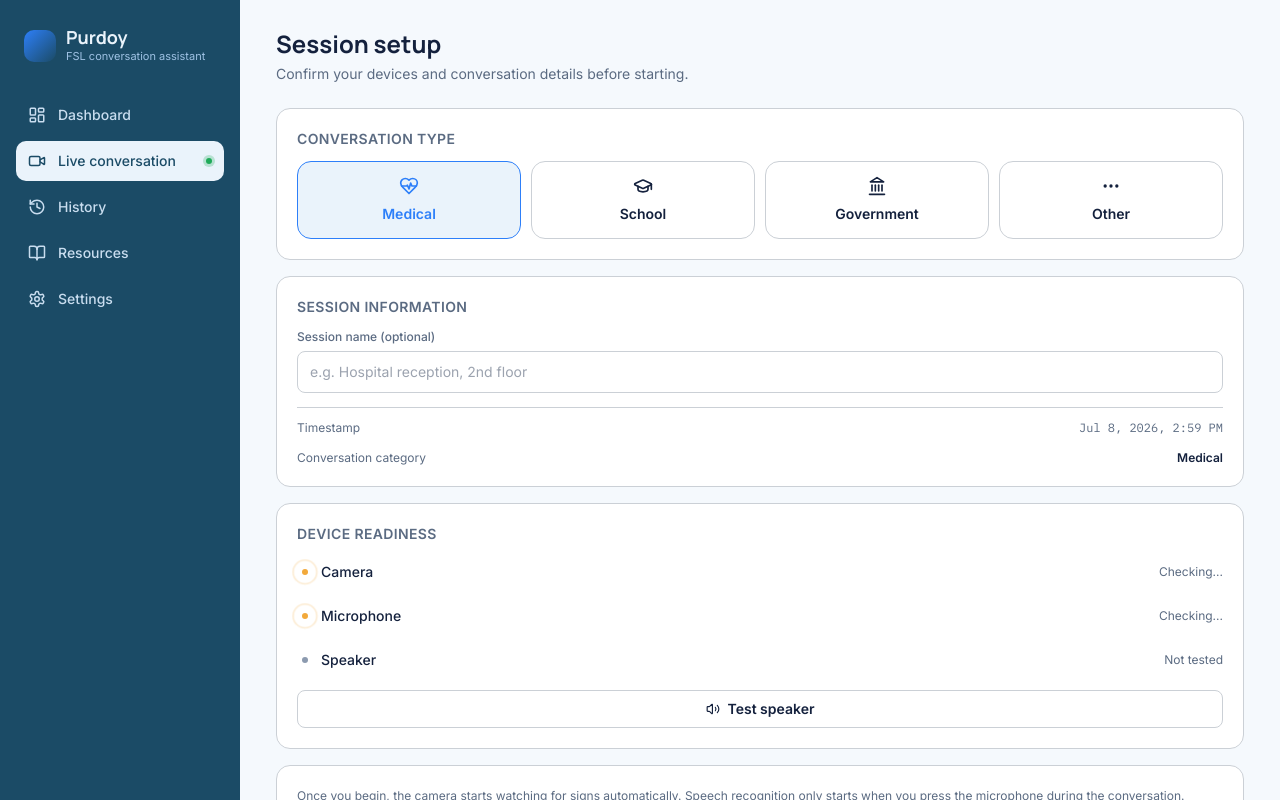
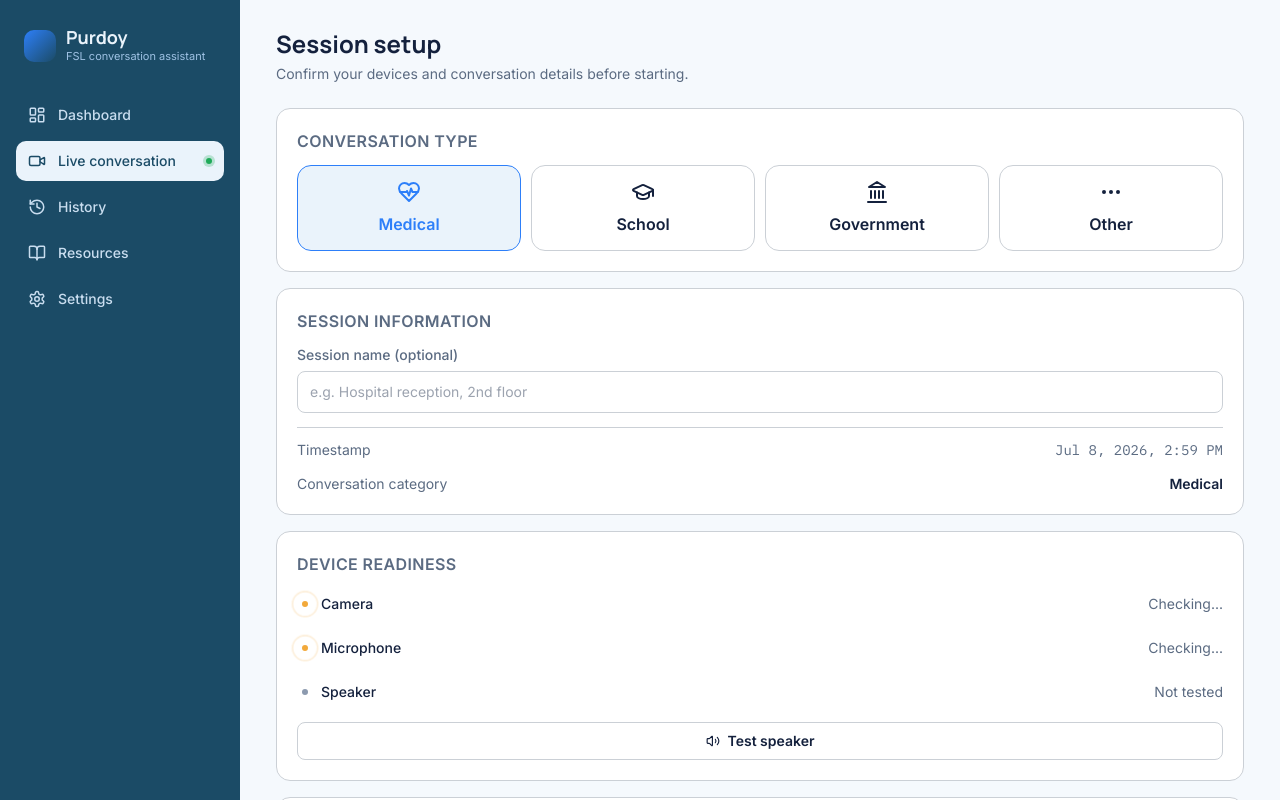
Before and after one commit to Kzarka7/SignSync, a React (Vite) app: page /session-setup in a window 1280 px wide. Shown: the top 800 px of the page. Built offline with nearby package versions, Linux system fonts and the light colour scheme; no server answers.

Commit message:
updating font size of session setup page

```diff
--- a/src/components/session-setup/ConversationTypeSelector.tsx
+++ b/src/components/session-setup/ConversationTypeSelector.tsx
@@ -27,8 +27,8 @@ export default function ConversationTypeSelector({ value, onChange }: Conversati
           variant={value === typeValue ? 'primary-ghost' : 'default'}
           className=" flex-col items-center gap-2 py-3.5 px-2 rounded-xl2 border transition-colors"
         >
-          <Icon size={20} />
-          <span className="text-sm font-semibold">{label}</span>
+          <Icon size={24} />
+          <span className="text-md font-semibold">{label}</span>
         </Button>
       ))}
     </div>
--- a/src/components/session-setup/DeviceReadinessCard.tsx
+++ b/src/components/session-setup/DeviceReadinessCard.tsx
@@ -40,19 +40,19 @@ function readableLabel(state: string): string {
 export default function DeviceReadinessCard({ readiness }: DeviceReadinessCardProps) {
   return (
     <Card>
-      <h3 className="text-sm uppercase tracking-wide text-text-2 font-semibold mb-3">Device readiness</h3>
+      <h3 className="text-md uppercase tracking-wide text-text-2 font-semibold mb-3">Device readiness</h3>
       <div className="flex flex-col gap-3">
         <div className="flex items-center gap-2.5">
           <StatusPill label="Camera" state={toPillState(readiness.camera)} />
-          <span className="text-xs text-text-2 ml-auto">{readableLabel(readiness.camera)}</span>
+          <span className="text-sm text-text-2 ml-auto">{readableLabel(readiness.camera)}</span>
         </div>
         <div className="flex items-center gap-2.5">
           <StatusPill label="Microphone" state={toPillState(readiness.microphone)} />
-          <span className="text-xs text-text-2 ml-auto">{readableLabel(readiness.microphone)}</span>
+          <span className="text-sm text-text-2 ml-auto">{readableLabel(readiness.microphone)}</span>
         </div>
         <div className="flex items-center gap-2.5">
           <StatusPill label="Speaker" state={toPillState(readiness.speaker)} />
-          <span className="text-xs text-text-2 ml-auto">{readableLabel(readiness.speaker)}</span>
+          <span className="text-sm text-text-2 ml-auto">{readableLabel(readiness.speaker)}</span>
         </div>
       </div>
       <Button size="sm" className="mt-3.5 w-full justify-center" onClick={readiness.testSpeaker}>
--- a/src/pages/SessionSetupPage.tsx
+++ b/src/pages/SessionSetupPage.tsx
@@ -39,15 +39,15 @@ export default function SessionSetupPage() {
       <div className="flex flex-col gap-4">
         <div className="flex flex-col gap-4">
           <Card>
-            <h3 className="text-sm uppercase tracking-wide text-text-2 font-semibold mb-3">Conversation type</h3>
+            <h3 className="text-md uppercase tracking-wide text-text-2 font-semibold mb-3">Conversation type</h3>
             <ConversationTypeSelector value={conversationType} onChange={setConversationType} />
           </Card>
 
           <Card>
-            <h3 className="text-sm uppercase tracking-wide text-text-2 font-semibold mb-3">Session information</h3>
+            <h3 className="text-md uppercase tracking-wide text-text-2 font-semibold mb-3">Session information</h3>
             <div className="flex flex-col gap-3.5">
               <div>
-                <label className="text-xs font-medium text-text-2 block mb-1.5">Session name (optional)</label>
+                <label className="text-sm font-medium text-text-2 block mb-1.5">Session name (optional)</label>
                 <input
                   type="text"
                   value={sessionName}
@@ -56,13 +56,13 @@ export default function SessionSetupPage() {
                   className="w-full text-sm border border-border rounded-lg px-3 py-2.5"
                 />
               </div>
-              <div className="flex justify-between text-xs text-text-2 pt-3 border-t border-border">
+              <div className="flex justify-between text-sm text-text-2 pt-3 border-t border-border">
                 <span>Timestamp</span>
                 <span className="font-mono">
                   {timestamp.toLocaleString(undefined, { dateStyle: 'medium', timeStyle: 'short' })}
                 </span>
               </div>
-              <div className="flex justify-between text-xs text-text-2">
+              <div className="flex justify-between text-sm text-text-2">
                 <span>Conversation category</span>
                 <span className="font-semibold text-ink">{CONVERSATION_TYPE_LABELS[conversationType]}</span>
               </div>
@@ -74,7 +74,7 @@ export default function SessionSetupPage() {
           <DeviceReadinessCard readiness={readiness} />
 
           <Card>
-            <p className="text-xs text-text-2 leading-relaxed mb-3.5">
+            <p className="text-sm text-text-2 leading-relaxed mb-3.5">
               {devicesBlocked
                 ? 'Camera and microphone access are required to begin a conversation. Please allow access and try again.'
                 : 'Once you begin, the camera starts watching for signs automatically. Speech recognition only starts when you press the microphone during the conversation.'}
@@ -91,7 +91,7 @@ export default function SessionSetupPage() {
             {devicesBlocked && (
               <button
                 onClick={readiness.recheckDevices}
-                className="text-xs text-signal font-medium mt-2.5 w-full text-center hover:underline"
+                className="text-sm text-signal font-medium mt-2.5 w-full text-center hover:underline"
               >
                 Recheck devices
               </button>
```
